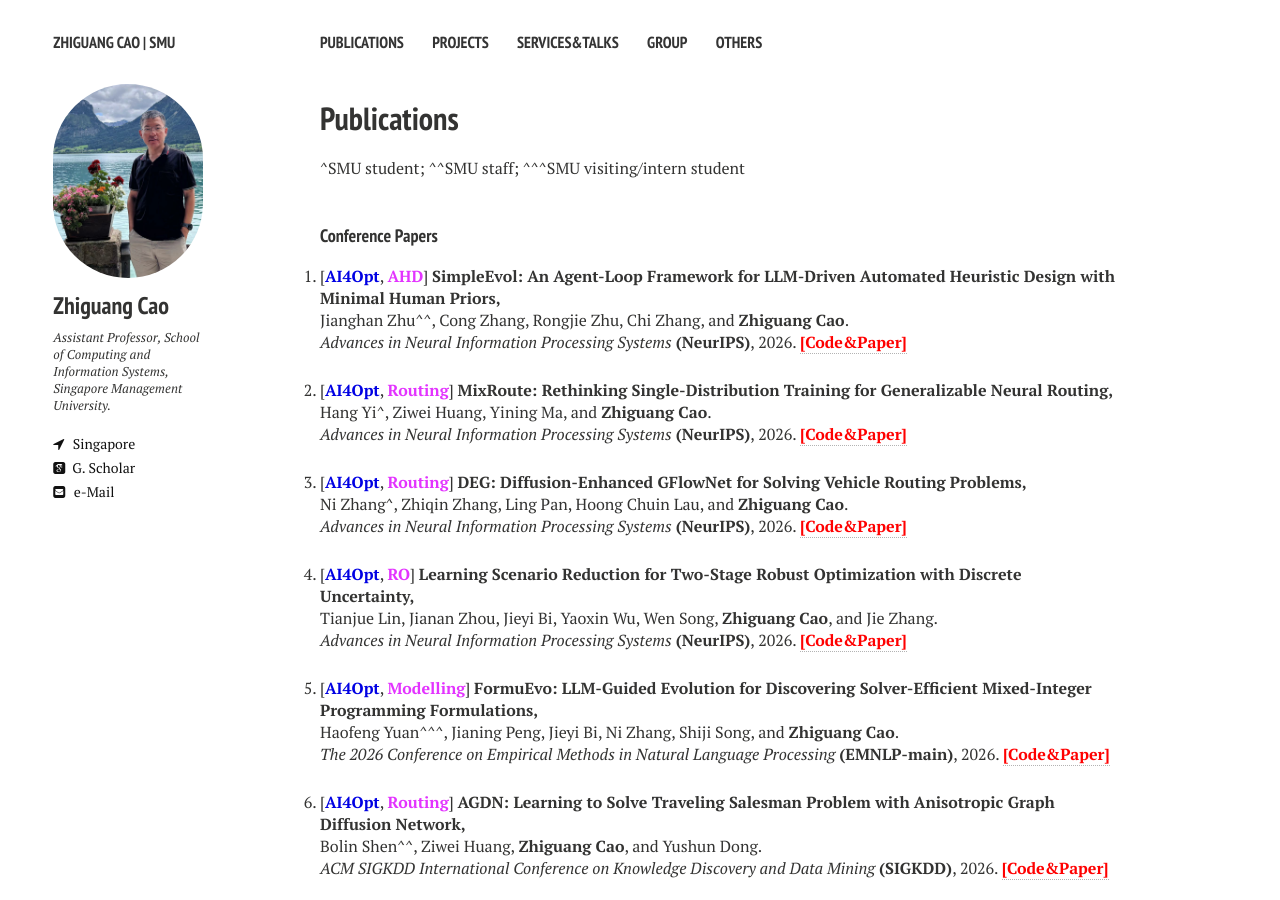
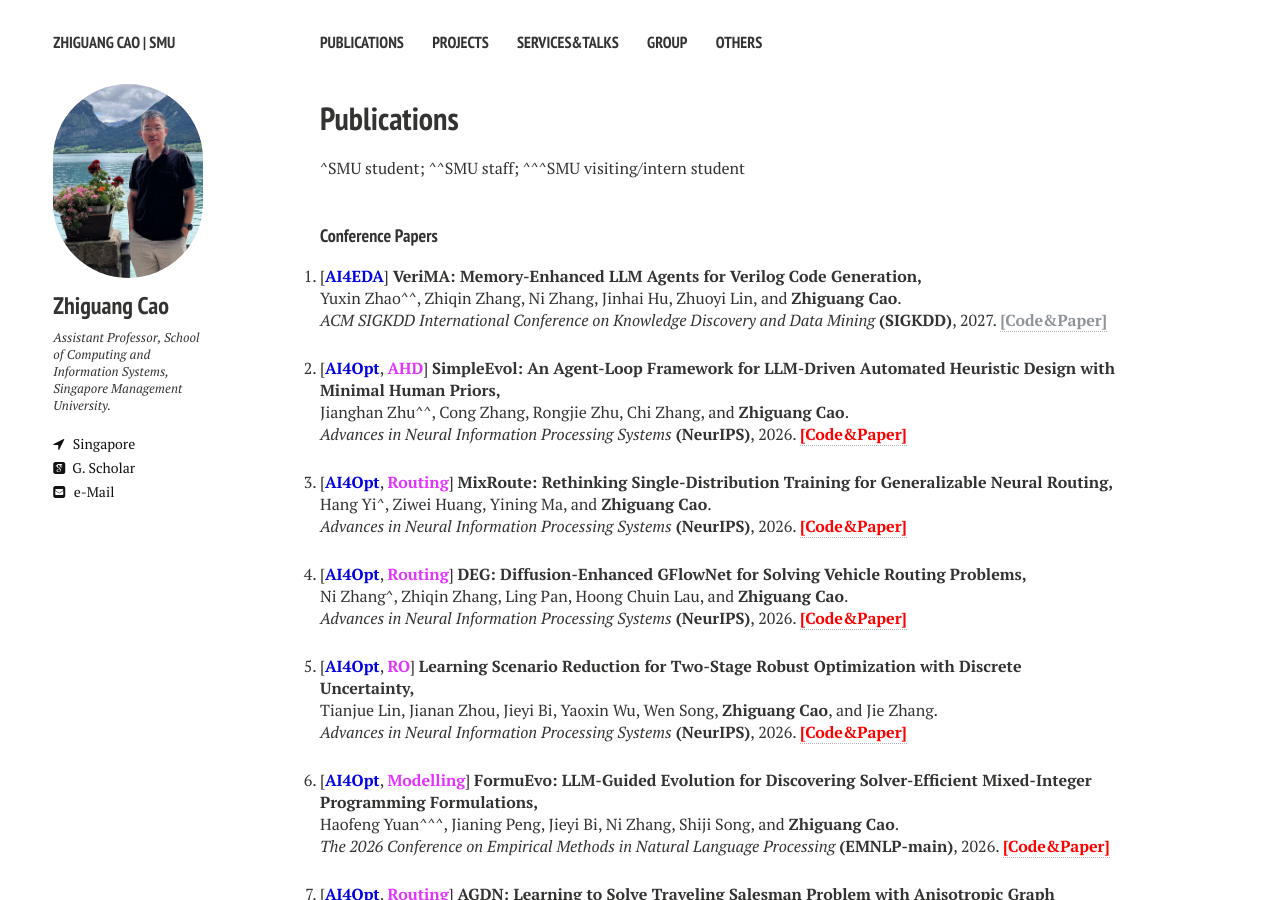
Before and after one commit to zhiguangcaosg/zhiguangcaosg.github.io, a Jekyll site: the page built from publications.md, in a window 1280 px wide and 900 px high. Built offline with Jekyll 4.4.1, drawn with Linux system fonts in a browser that asks for light colours; nearby versions of some CDN libraries.

Commit message:
Update publications.html

```diff
--- a/_layouts/publications.html
+++ b/_layouts/publications.html
@@ -93,6 +93,15 @@ div.bibtex pre { font-size: 75%; overflow: auto;  width: 100%; padding: 0em 0em;
 
 <li>
 <p>
+[<font color="#0000E3"><b>AI4EDA</b></font>] <b> VeriMA: Memory-Enhanced LLM Agents for Verilog Code Generation,</b>
+<br>Yuxin Zhao^^, Zhiqin Zhang, Ni Zhang, Jinhai Hu, Zhuoyi Lin, and <b>Zhiguang Cao</b>.<br>
+<i>ACM SIGKDD International Conference on Knowledge Discovery and Data Mining</i> <b>(SIGKDD)</b>, 2027.  <a href="https://zhiguangcaosg.github.io/publications/"> <font color="#8F959A"><b>[Code&Paper]</b> </font></a>
+</p>
+</li>
+
+
+<li>
+<p>
 [<font color="#0000E3"><b>AI4Opt</b></font>, <font color="#E333FF"><b>AHD</b></font>] <b>SimpleEvol: An Agent-Loop Framework for LLM-Driven Automated Heuristic Design with Minimal Human Priors,</b>
 <br> Jianghan Zhu^^, Cong Zhang, Rongjie Zhu, Chi Zhang, and <b>Zhiguang Cao</b>.<br>
 <i>Advances in Neural Information Processing Systems</i> <b>(NeurIPS)</b>, 2026. <a href="https://github.com/HenryZhu1029/SimpleEvol-Master" target="_blank"> <font color="#FF0000"><b>[Code&Paper]</b> </font></a>
```
